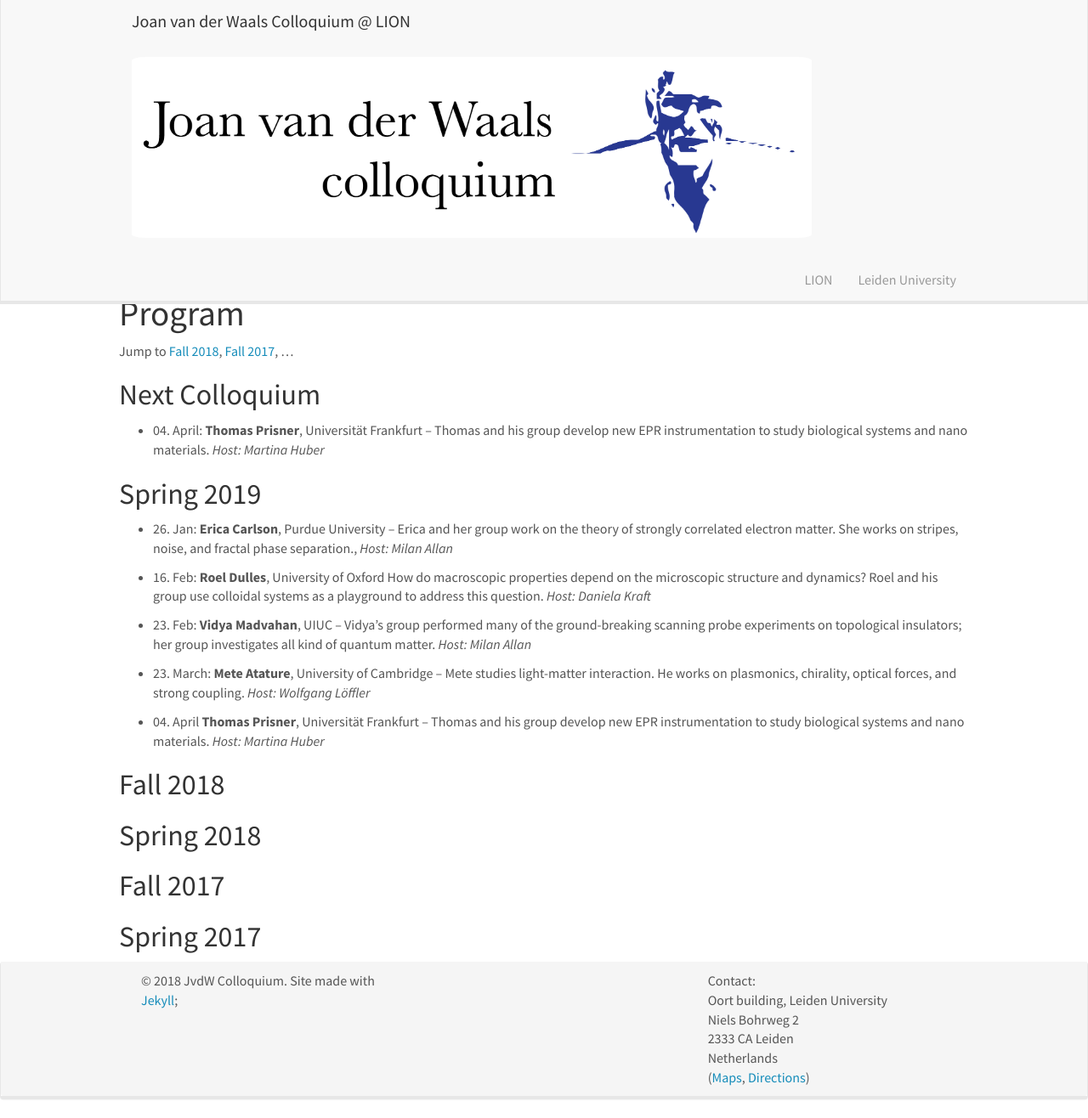
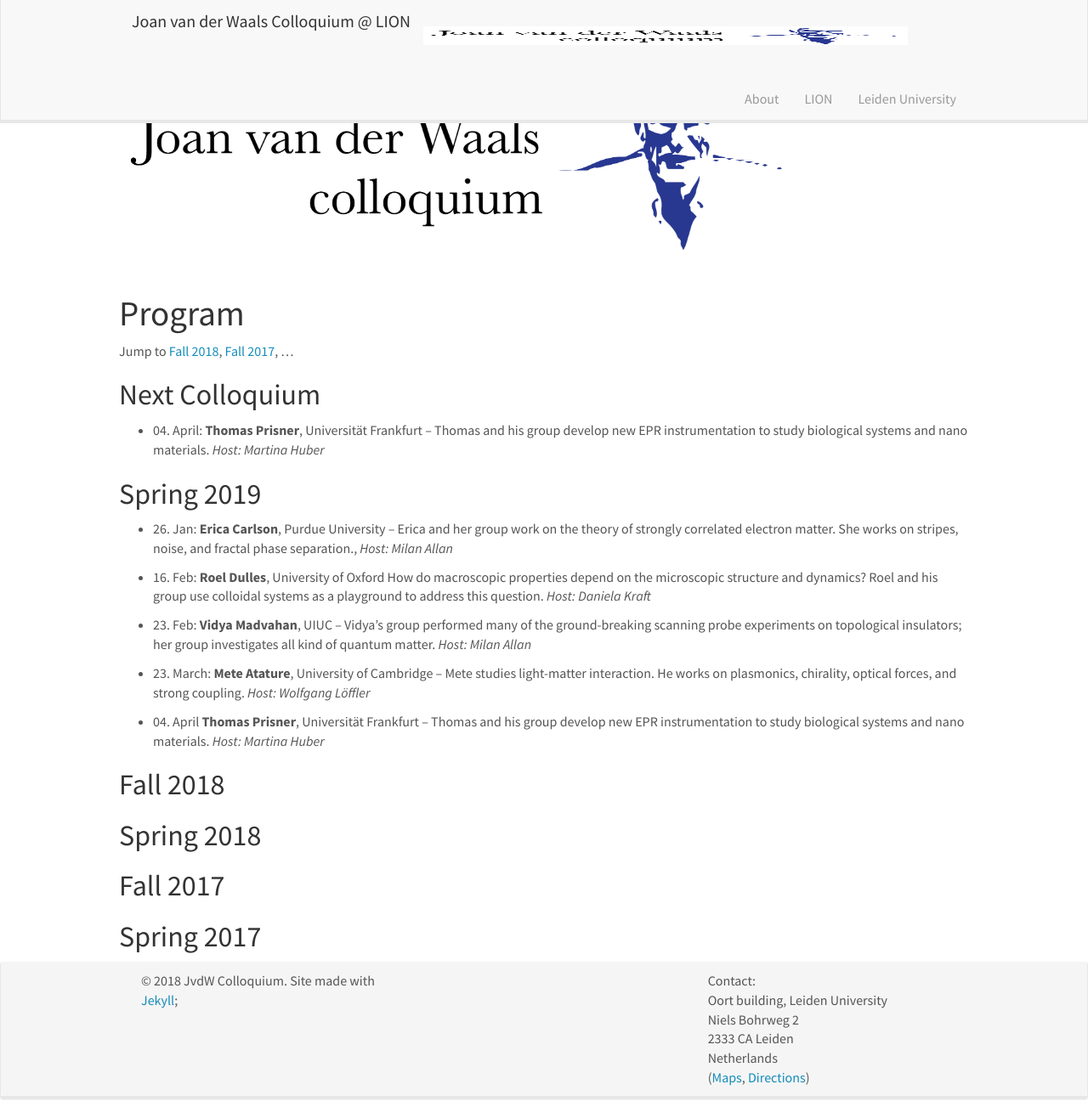
Before and after one commit to JvdWColloquium/JvdWColloquium.github.io, a Jekyll site: the page built from _pages/home.md, in a window 1280 px wide and 1316 px high. Shown: the whole window at 85% size. Built offline with Jekyll 4.4.1, drawn with Linux system fonts in a browser that asks for light colours; nearby versions of some CDN libraries.

Commit message:
Update header.html

```diff
--- a/_includes/header.html
+++ b/_includes/header.html
@@ -9,10 +9,11 @@
 	  </button>
 
     <a class="navbar-brand" href="{{ site.url }}{{ site.baseurl }}/">Joan van der Waals Colloquium @ LION</a>
-		<img src="/images/vdW_colloq_logo_i-01.png" width="800" class="center" href="{{ site.url }}{{ site.baseurl }}/">
+		<img  class="navbar-brand" src="/images/vdW_colloq_logo_i-01.png" width="600" href="{{ site.url }}{{ site.baseurl }}/">
 	</div>
 	<div class="collapse navbar-collapse" id="navbar-collapse-1">
 	  <ul class="nav navbar-nav navbar-right">
+		<li><a href="/pages/about.md">About</a></li>
 		<li><a href="https://www.universiteitleiden.nl/en/science/physics">LION</a></li>
 		<li><a href="https://www.universiteitleiden.nl/en">Leiden University</a></li>
 	  </ul>
```
